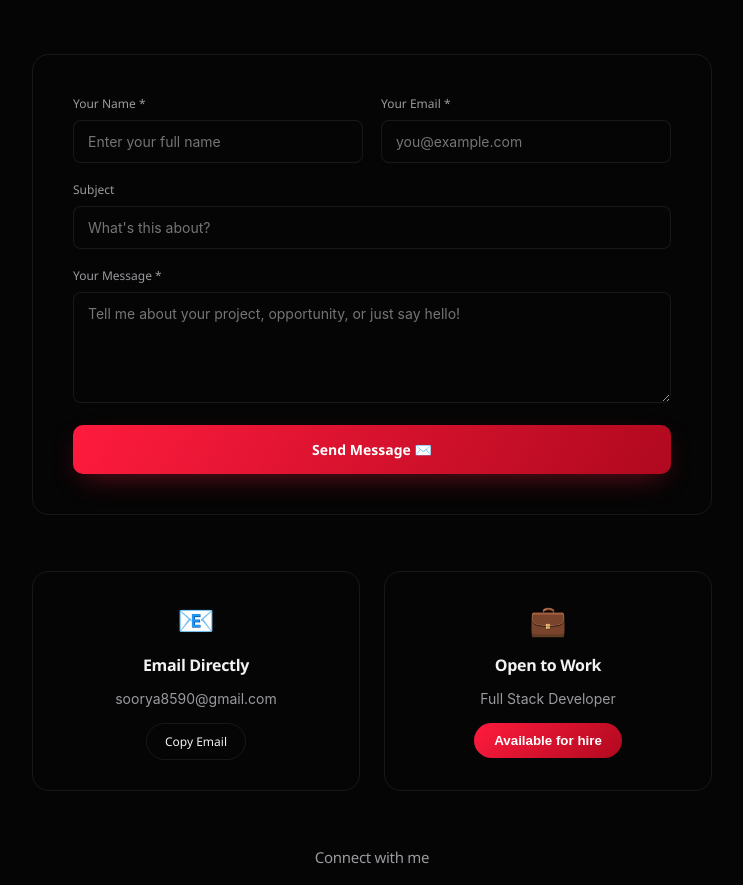
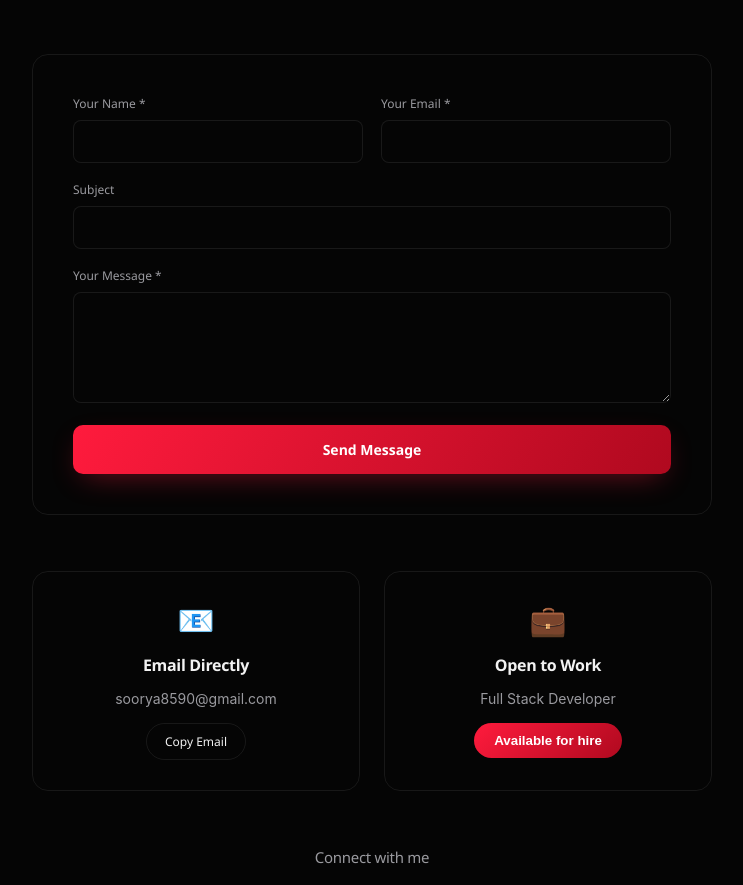
Before and after one commit to sooryajith77/portfolio, a React (Vite) app: page / in a window 1280 px wide. Shown: the part 4503-5388 px from the top of the page, without its empty margins (268-1011 px from the left). Built offline with nearby package versions, Linux system fonts and the light colour scheme.

Commit message:
place holder removed

```diff
--- a/src/App.jsx
+++ b/src/App.jsx
@@ -601,7 +601,7 @@ function App() {
                     name="name"
                     value={formData.name}
                     onChange={handleInputChange}
-                    placeholder="Enter your full name"
+                    placeholder=""
                     required
                   />
                 </div>
@@ -613,7 +613,7 @@ function App() {
                     name="email"
                     value={formData.email}
                     onChange={handleInputChange}
-                    placeholder="you@example.com"
+                    placeholder=""
                     required
                   />
                 </div>
@@ -626,7 +626,7 @@ function App() {
                   name="subject"
                   value={formData.subject}
                   onChange={handleInputChange}
-                  placeholder="What's this about?"
+                  placeholder=""
                 />
               </div>
               <div className="form-group">
@@ -636,7 +636,7 @@ function App() {
                   name="message"
                   value={formData.message}
                   onChange={handleInputChange}
-                  placeholder="Tell me about your project, opportunity, or just say hello!"
+                  placeholder=""
                   rows="5"
                   required
                 ></textarea>
@@ -646,7 +646,7 @@ function App() {
                 className="submit-btn"
                 disabled={isSubmitting}
               >
-                {isSubmitting ? "Sending..." : "Send Message ✉️"}
+                {isSubmitting ? "Sending..." : "Send Message"}
               </button>
 
               <AnimatePresence>
```
Also changed, not shown: src/components/NeuralBackground.jsx (+1 -11 lines).
